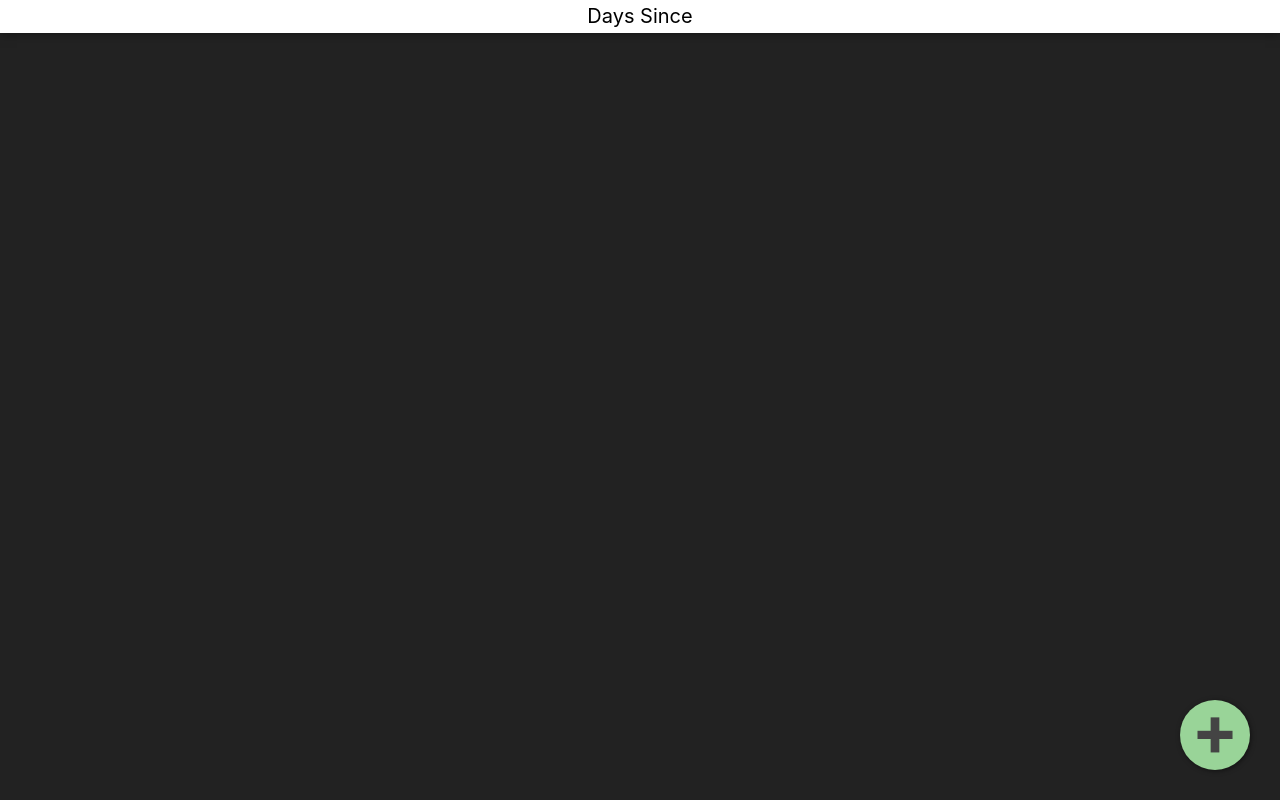
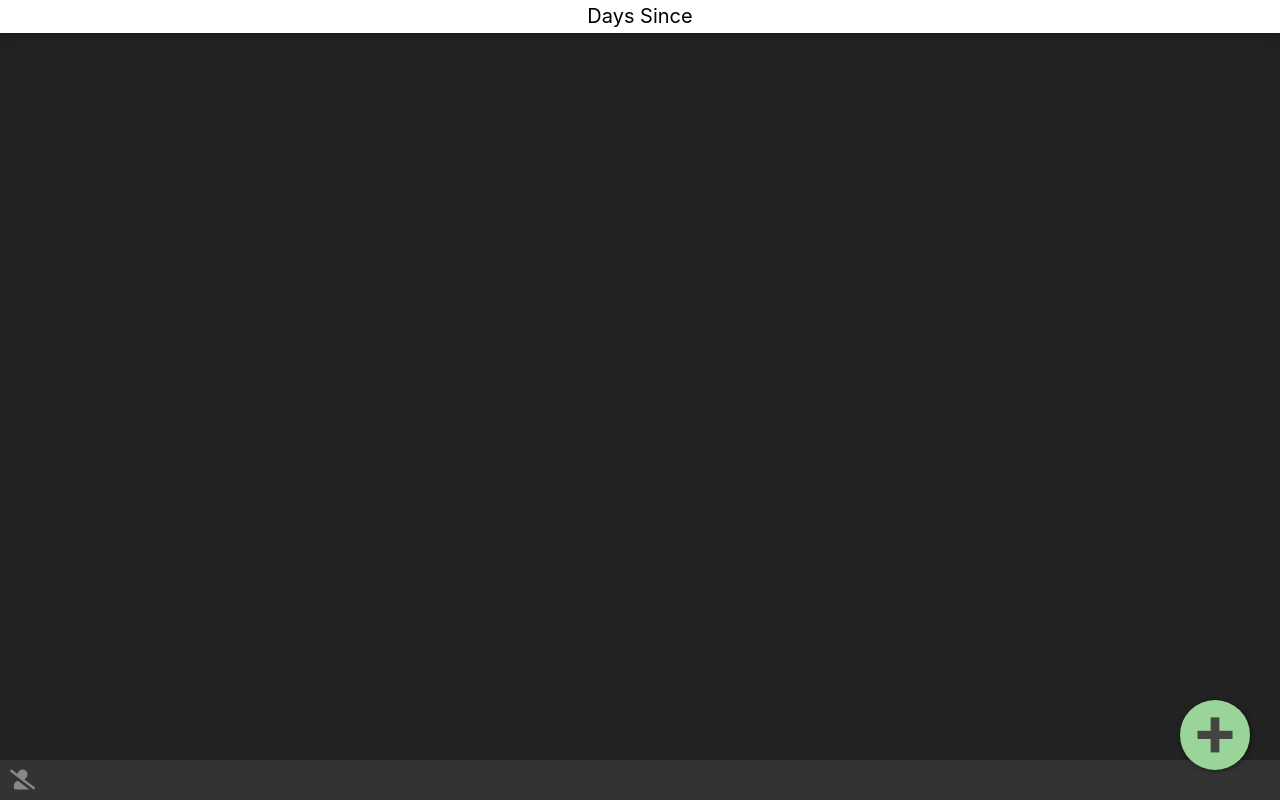
Before and after one commit to royhersh/dayssince, a React (Create React App) app in the folder client/: page / in a window 1280 px wide. Built offline with nearby package versions, Linux system fonts and the light colour scheme.

Commit message:
add login placeholder

```diff
--- a/client/src/App.js
+++ b/client/src/App.js
@@ -44,7 +44,6 @@ class App extends Component {
     return items.map(item => <DaysSinceItem key={item.id} {...item} />);
   }
 
-
   render() {
     // const { showForm } = this.state;
     const { createNewItem } = this.props;
@@ -63,9 +62,11 @@ class App extends Component {
         >
           +
         </div>
+        <div className="footer">
+          <i className="footer__login-icon fas fa-user-slash" />
+        </div>
         {/* showForm &&
-        <ItemForm onClose={this.handleCloseItemForm} onSave={this.handleAddItem} /> */
-        }
+        <ItemForm onClose={this.handleCloseItemForm} onSave={this.handleAddItem} /> */}
       </div>
     );
   }
--- a/client/src/sass/layout/_layout.scss
+++ b/client/src/sass/layout/_layout.scss
@@ -1,5 +1,5 @@
 .app-wrapper {
-  display:flex;
+  display: flex;
   flex-direction: column;
   width: 100vw;
   height: 100vh;
@@ -12,13 +12,30 @@
   background: $color-primary-dark;
   color: $color-black;
   text-align: center;
-  width:100%;
+  width: 100%;
   top: 0;
   line-height: 3.3rem;
-  box-shadow: 0px 0px 10px 0px rgba(0,0,0,0.5 );
+  box-shadow: 0px 0px 10px 0px rgba(0, 0, 0, 0.5);
 }
 
 .items-container {
   overflow-y: auto;
   overflow-x: hidden;
+  margin-bottom: 4rem;
 }
+
+.footer {
+  color: #888;
+  background: #333;
+  position: absolute;
+  bottom: 0;
+  width: 100%;
+  height: 4rem;
+  display: flex;
+  align-items: center;
+
+  &__login-icon {
+    font-size: 2rem;
+    margin-left: 1rem;
+  }
+}
```
